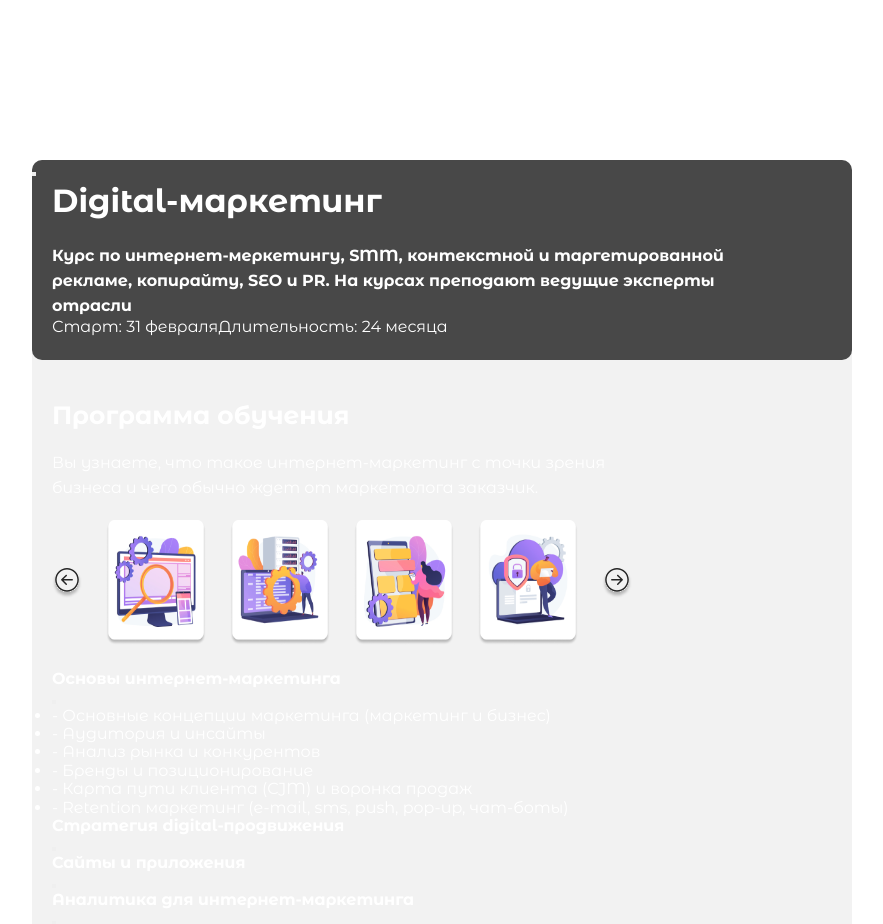
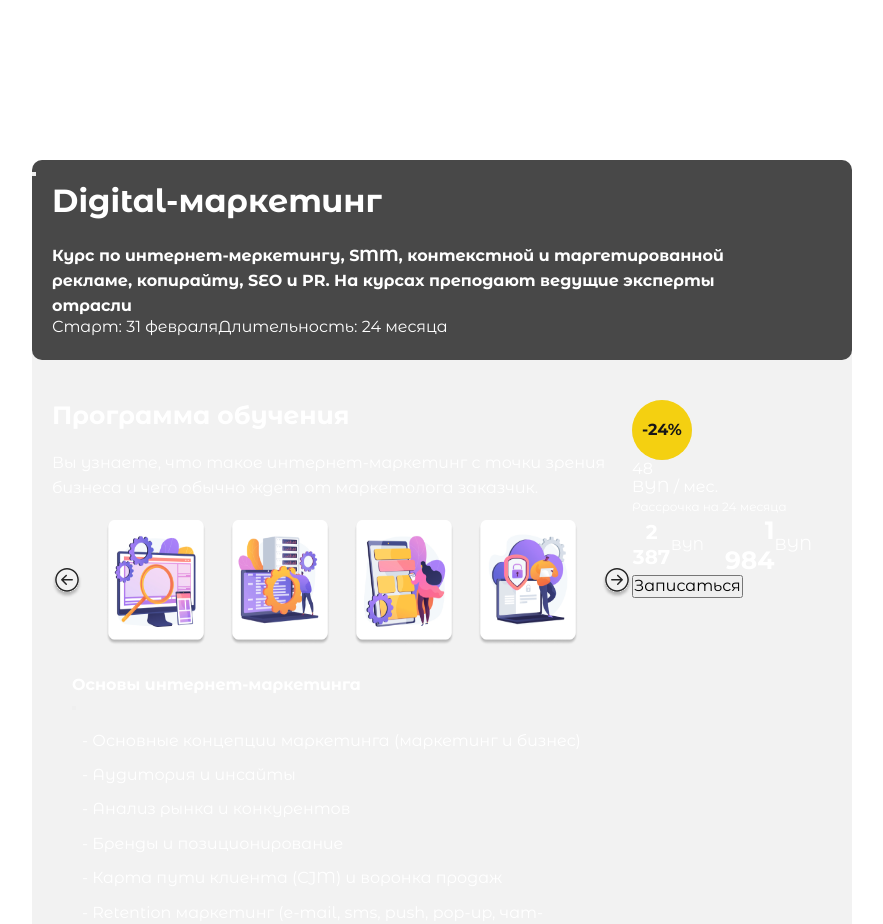
Before and after one commit to InnaRomanova/inf-cours, a React (Create React App) app: page /courses in a window 1280 px wide. Shown: the top 924 px of the page, without its empty margins (198-1081 px from the left). Before the commit the page ends 800 px from the top, so only its background shows below. Built offline with nearby package versions, Linux system fonts and the light colour scheme.

Commit message:
popup section marketing__list

```diff
--- a/src/components/ProgrammCourses/ProgrammCourses.css
+++ b/src/components/ProgrammCourses/ProgrammCourses.css
@@ -1,8 +1,5 @@
 .propgramm {
-    /* display: flex;
-    align-items: center;
-    justify-content: center; */
-    position: fixed;
+    position: absolute;
     max-width: 820px;
     height: 988px;
     left: 0;
@@ -80,6 +77,7 @@
 .programm__section {
     margin: 0;
     padding: 40px 20px 20px;
+    display: flex;
 }
 
 .programm__section-left {
@@ -146,7 +144,23 @@
     padding: 0;
 }
 
-.program__marketing {
+.programm__marketing-title {
     margin: 0;
     padding: 0;
 }
+
+.program__marketing {
+    margin: 26px 20px 20px;
+    padding: 0;
+}
+
+.marketing__list {
+    margin: 19px 25px 0 10px;
+    padding: 0;
+    list-style: none;
+}
+
+.marketing__item {
+    margin: 0 0 16px;
+    padding: 0;
+}
```
